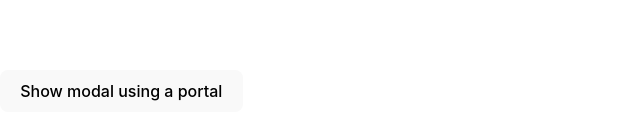
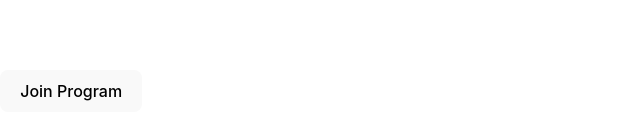
Before and after one commit to Eyosias5/vite-embed, a React (Vite) app: page / in a window 1280 px wide. Shown: the part 309-448 px from the top of the page, without its empty margins (0-640 px from the left). Built offline with nearby package versions, Linux system fonts and the light colour scheme.

Commit message:
fix: layout

```diff
--- a/src/App.jsx
+++ b/src/App.jsx
@@ -13,16 +13,12 @@ export function ModalContent({ onClose }) {
 }
 
 function App() {
-  const shopifyEmbed = document.getElementsByTagName("body");
-
   const [showModal, setShowModal] = useState(false);
 
   return (
     <div className="App">
       <div className="">
-        <button onClick={() => setShowModal(true)}>
-          Show modal using a portal
-        </button>
+        <button onClick={() => setShowModal(true)}>Join Program</button>
 
         {showModal && (
           <div style={{ position: "absolute", right: 0, top: "10%" }}>
@@ -51,7 +47,8 @@ function App() {
                   left: "-50%",
                 }}
               >
-                Portal component
+                <p>Join Program</p>
+                <input>Email</input>
               </div>
             </div>,
             document.body
```
